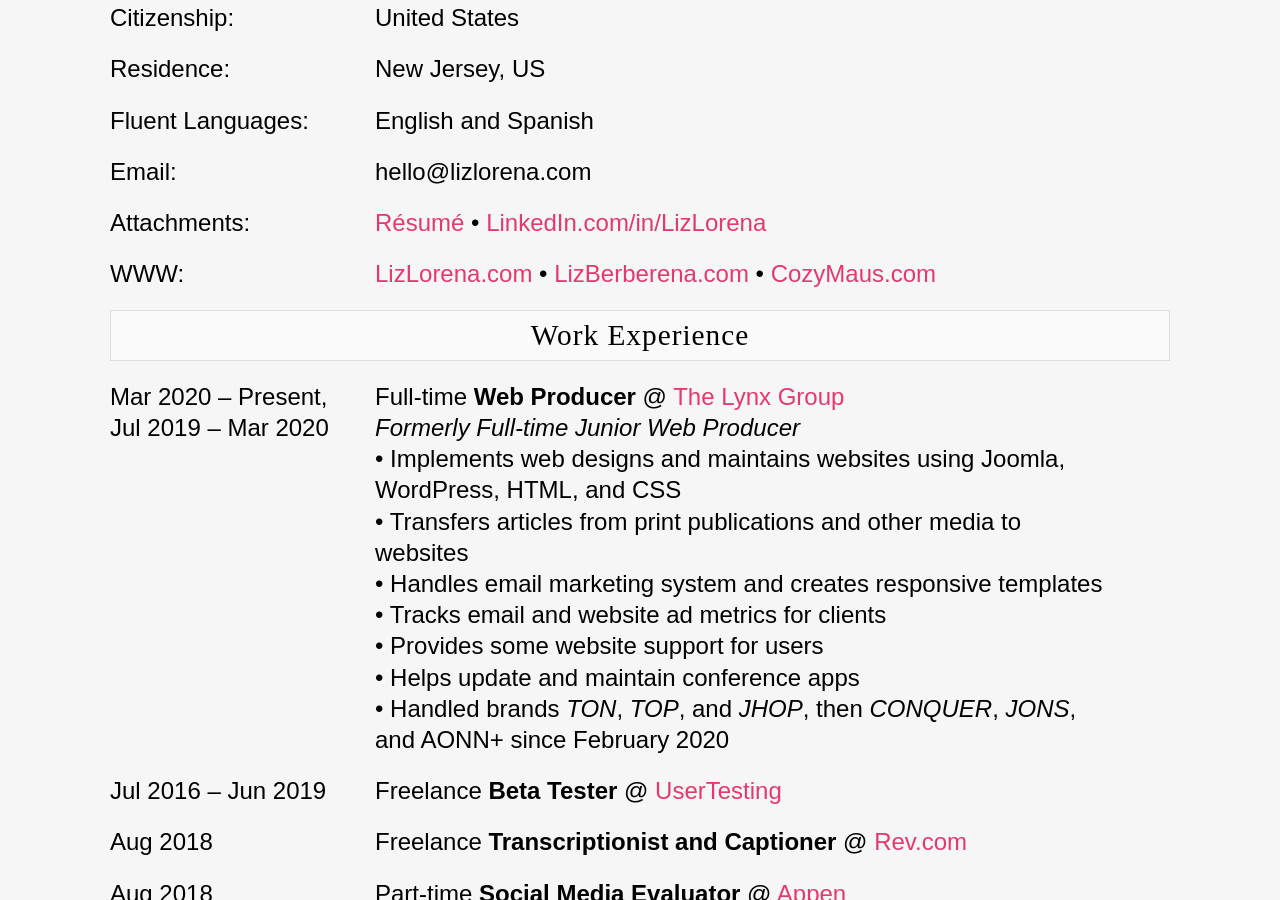
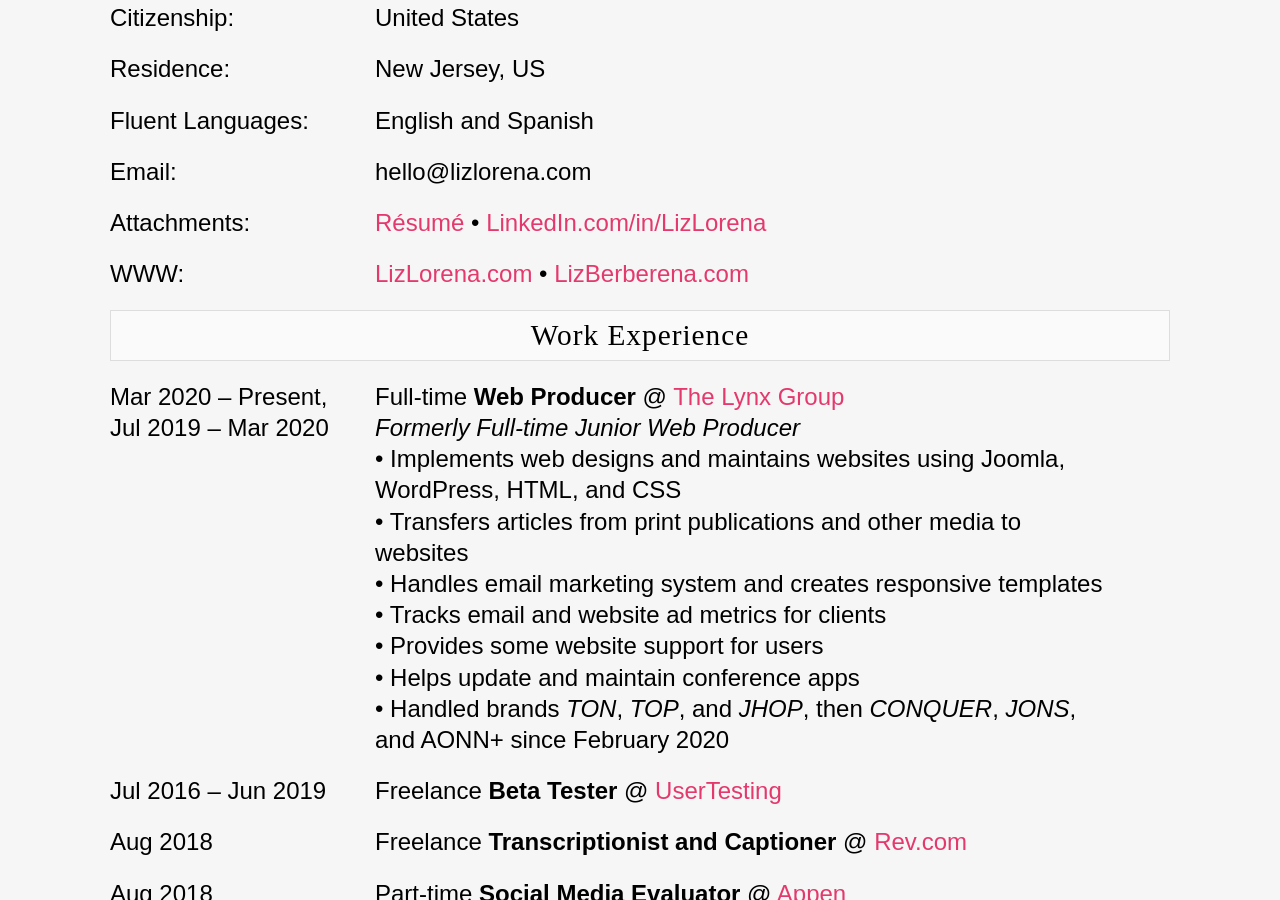
Before and after one commit to liz-lorena/2020, a Jekyll site: the page built from cv/index.html, in a window 1280 px wide and 900 px high, scrolled down 473 px. Built offline with Jekyll 4.4.1, drawn with Linux system fonts in a browser that asks for light colours.

Commit message:
Update index.html

```diff
--- a/cv/index.html
+++ b/cv/index.html
@@ -22,7 +22,7 @@
 
 	<div class="columnOne"><p>Attachments:</p></div><div class="columnTwo"><p><a href="/resume-liz-lorena-berberena.pdf" target="_blank">Résumé</a> • <a href="https://linkedin.com/in/lizlorena" target="_blank">LinkedIn.com/in/LizLorena</a></p></div>
 
-	<div class="columnOne"><p>WWW:</p></div><div class="columnTwo"><p><a href="http://lizlorena.com" target="_blank">LizLorena.com</a> • <a href="http://lizberberena.com" target="_blank">LizBerberena.com</a> • <a href="http://cozymaus.com" target="_blank">CozyMaus.com</a></p></div>
+	<div class="columnOne"><p>WWW:</p></div><div class="columnTwo"><p><a href="http://lizlorena.com" target="_blank">LizLorena.com</a> • <a href="http://lizberberena.com" target="_blank">LizBerberena.com</a></p></div>
 
 </div>
 
```
